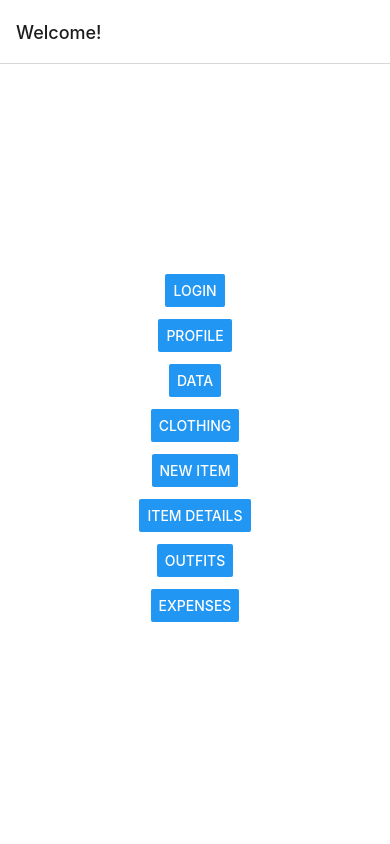
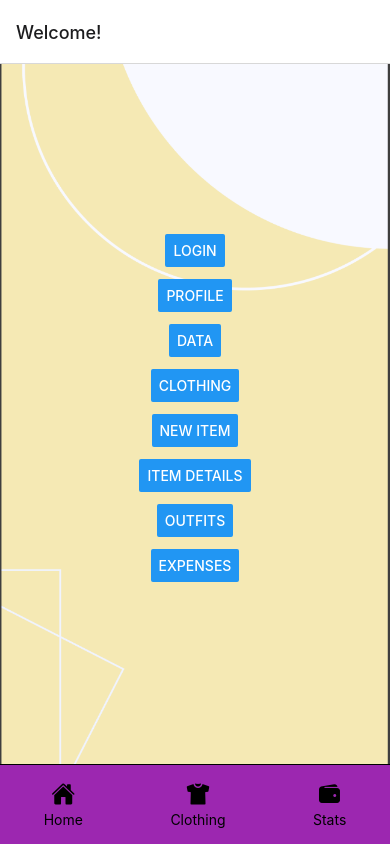
Before and after one commit to GitYaw/Voguify-GDSC, a React Native app: screen /Clothing in a window 390 px wide. Both pictures are taken after a click on the button "Go back". Built offline with nearby package versions, Linux system fonts and the light colour scheme.

Commit message:
Add background image and persistent footer

```diff
--- a/App.js
+++ b/App.js
@@ -1,5 +1,5 @@
 import * as React from 'react';
-import { StyleSheet, Text, View, Button } from 'react-native';
+import { StyleSheet, Text, View, Button, ImageBackground } from 'react-native';
 import { NavigationContainer } from '@react-navigation/native';
 import { createNativeStackNavigator } from '@react-navigation/native-stack';
 import ProfileView from './pages/ProfileView';
@@ -10,6 +10,9 @@ import LoginView from './pages/LoginView'
 import NewItemView from './pages/NewItemView'
 import ItemDetailsView from './pages/ItemDetailsView'
 import DataView from './pages/DataView'
+import Footer from './Footer'; // Import the Footer component
+
+import primaryBackground from './assets/primary_background.png';
 
 const Stack = createNativeStackNavigator();
 
@@ -27,25 +30,14 @@ export default function App() {
         <Stack.Screen name="Outfits" component={OutfitsView} />
         <Stack.Screen name="Expenses" component={ExpensesView} />
       </Stack.Navigator>
+      <Footer />
     </NavigationContainer>
   );
 }
 
-const styles = StyleSheet.create({
-  container: {
-    flex: 1,
-    backgroundColor: '#fff',
-    alignItems: 'center',
-    justifyContent: 'center',
-    flexDirection: 'column',
-  },
-  buttonContainer: {
-    marginBottom: 12
-  },
-});
-
 const HomeScreen = ({ navigation }) => {
   return (
+    <ImageBackground source={primaryBackground} style={styles.backgroundImage}>
       <View style={styles.container}>
         <View style={styles.buttonContainer}>
           <Button title="Login" onPress={() => navigation.navigate('Login')} />
@@ -72,5 +64,24 @@ const HomeScreen = ({ navigation }) => {
           <Button title="Expenses" onPress={() => navigation.navigate('Expenses')} />
         </View>
       </View>
+    </ImageBackground>
   );
 };
+
+const styles = StyleSheet.create({
+  container: {
+    flex: 1,
+    alignItems: 'center',
+    justifyContent: 'center',
+    flexDirection: 'column',
+  },
+  backgroundImage: {
+    flex: 1,
+    width: '100%',
+    height: '100%',
+    justifyContent: 'center',
+  },
+  buttonContainer: {
+    marginBottom: 12
+  },
+});
--- /dev/null
+++ b/Footer.js
@@ -0,0 +1,60 @@
+import React from 'react';
+import { StyleSheet, Text, View, TouchableOpacity } from 'react-native';
+import { useNavigation } from '@react-navigation/native';
+
+import { Ionicons } from '@expo/vector-icons';
+
+const Footer = () => {
+  const navigation = useNavigation();
+
+  const navigateToScreen = (screenName) => {
+    navigation.navigate(screenName);
+  };
+
+  return (
+    <View style={styles.footer}>
+      <TouchableOpacity
+        style={styles.footerButton}
+        onPress={() => navigation.navigate('Home')}
+      >
+        <Ionicons name="home" size={24} color="black" />
+        <Text style={styles.footerButtonText}>Home</Text>
+      </TouchableOpacity>
+      <TouchableOpacity
+        style={styles.footerButton}
+        onPress={() => navigation.navigate('Clothing')}
+      >
+        <Ionicons name="shirt" size={24} color="black" />
+        <Text style={styles.footerButtonText}>Clothing</Text>
+      </TouchableOpacity>
+      <TouchableOpacity
+        style={styles.footerButton}
+        onPress={() => navigation.navigate('Expenses')}
+      >
+        <Ionicons name="wallet" size={24} color="black" />
+        <Text style={styles.footerButtonText}>Stats</Text>
+      </TouchableOpacity>
+    </View>
+  );
+};
+
+const styles = StyleSheet.create({
+  footer: {
+    flexDirection: 'row',
+    justifyContent: 'space-around',
+    alignItems: 'center',
+    backgroundColor: '#9c27b0', // Dark purple background color
+    height: 80,
+    borderTopWidth: 1,
+    borderTopColor: 'black'
+  },
+  footerButton: {
+    alignItems: 'center',
+  },
+  footerButtonText: {
+    color: 'black',
+    marginTop: 4,
+  },
+});
+
+export default Footer;
```
Lines whose indentation alone changed are shown as unchanged.
